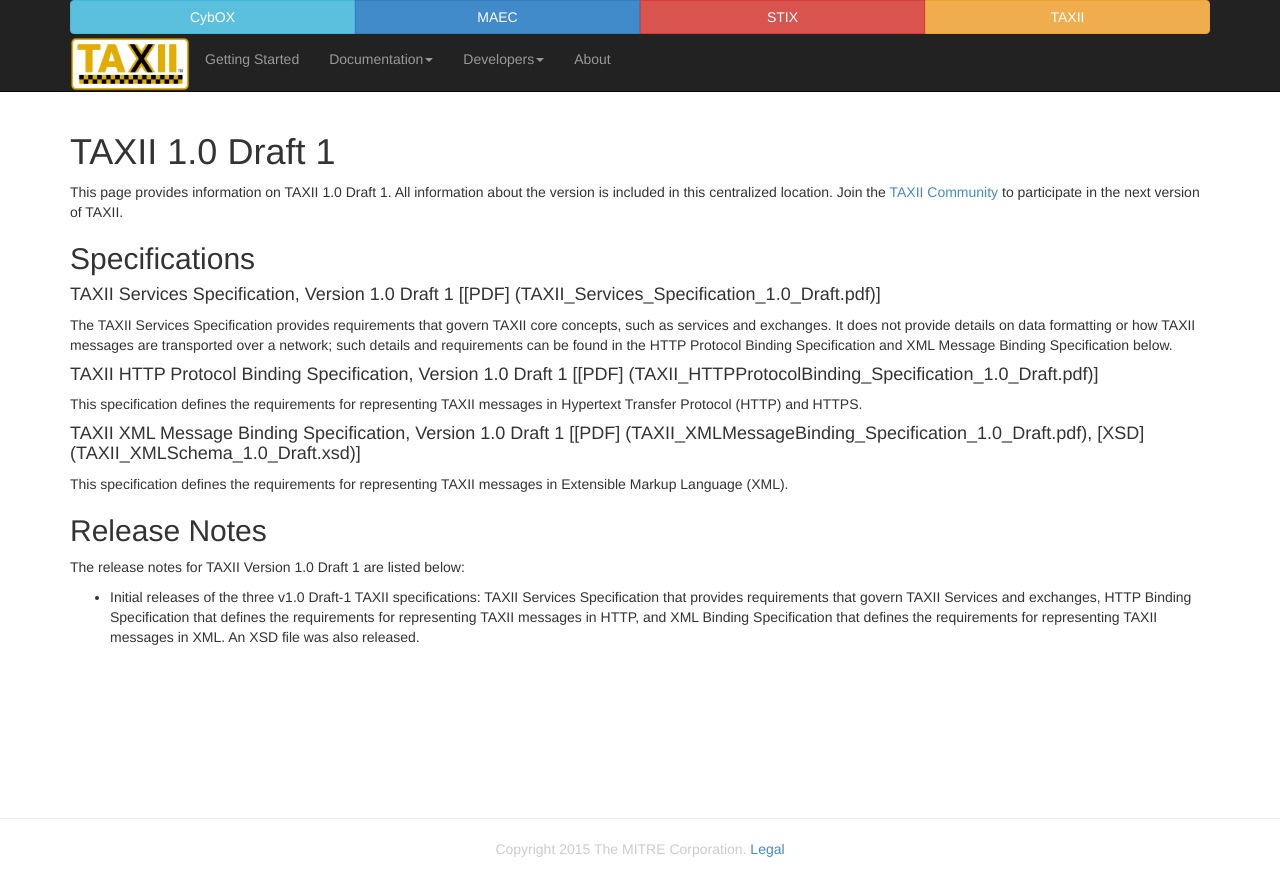
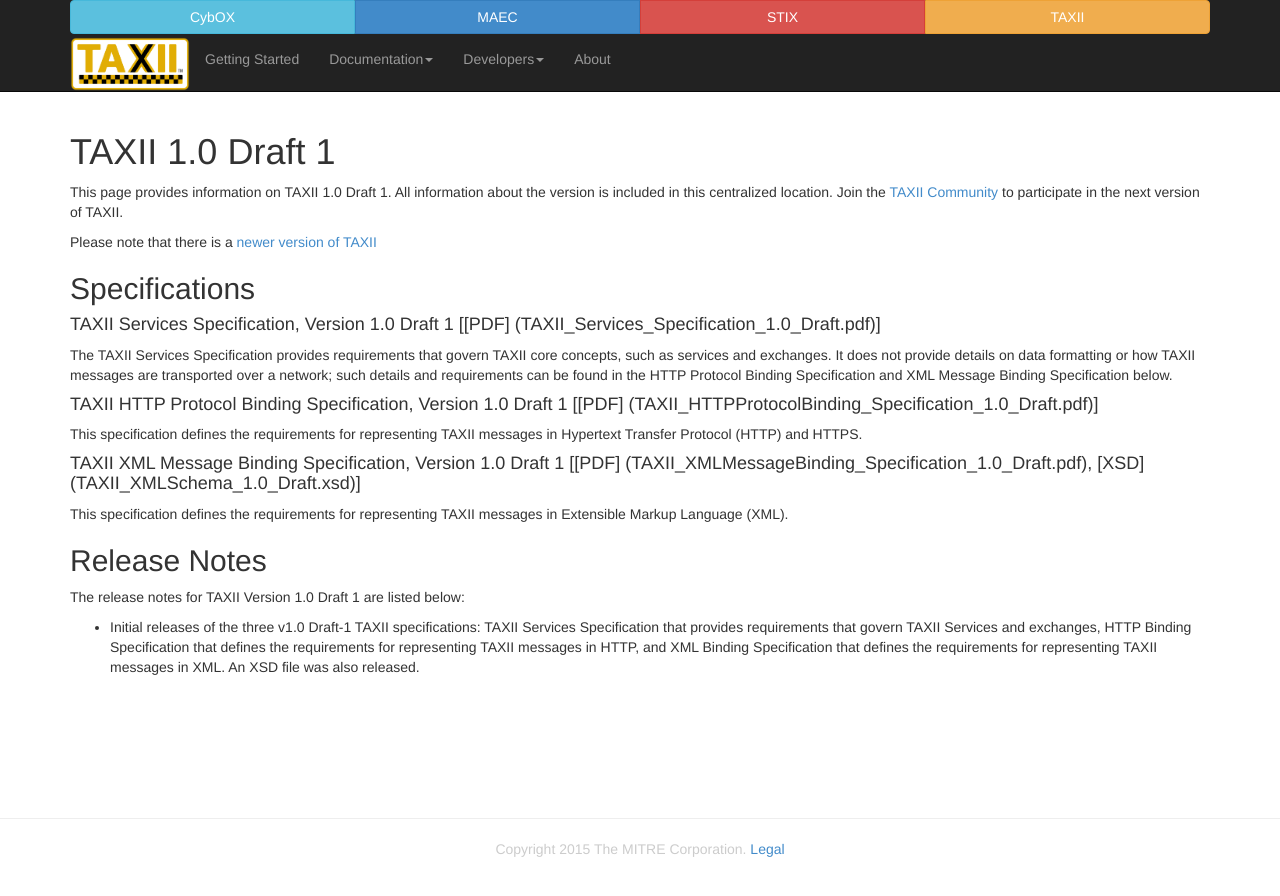
Before and after one commit to TAXIIProject/taxiiproject.github.io, a Jekyll site: the page built from releases/1.0-draft1/index.md, in a window 1280 px wide. Shown: the top 896 px of the page. Built offline with Jekyll 4.4.1, drawn with Linux system fonts in a browser that asks for light colours; Markdown is read by kramdown in place of the engine named in the settings.

Commit message:
Added links to current version of TAXII

```diff
--- a/releases/1.0-draft1/index.md
+++ b/releases/1.0-draft1/index.md
@@ -5,6 +5,8 @@ title: TAXII 1.0 Draft 1
 
 This page provides information on TAXII 1.0 Draft 1. All information about the version is included
 in this centralized location. Join the [TAXII Community](https://www.oasis-open.org/committees/tc_home.php?wg_abbrev=cti) to participate in the next version of TAXII.
+
+Please note that there is a [newer version of TAXII](/releases/current/)
 
 ## Specifications
 
```
Also changed, not shown: releases/1.0/index.md (+2 -0 lines).
